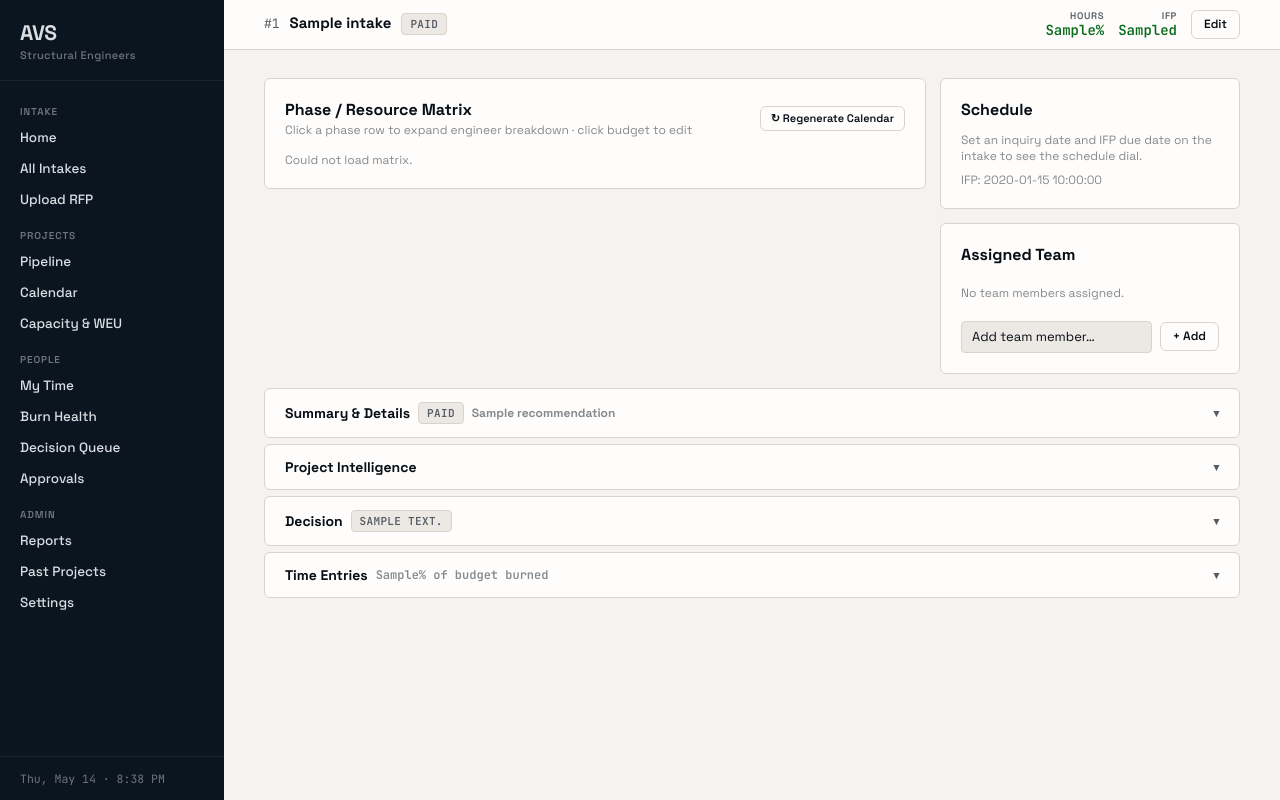
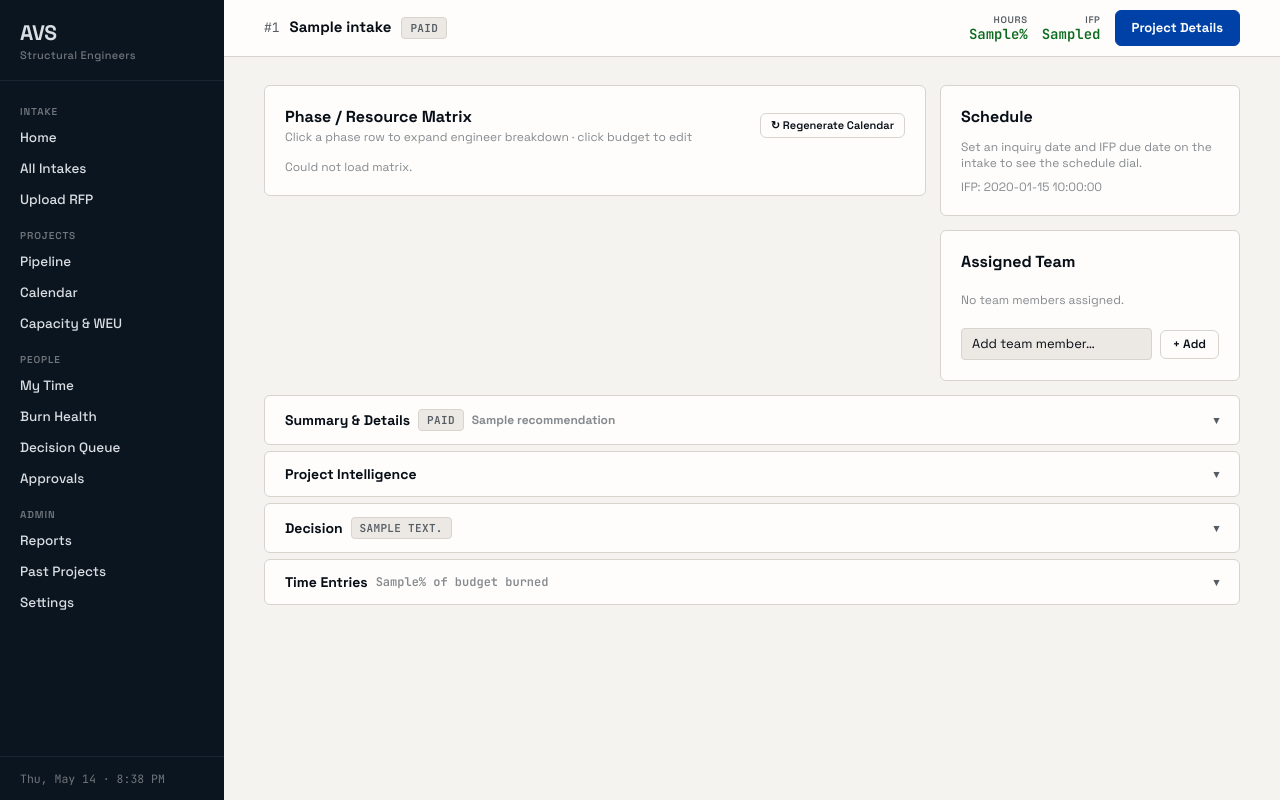
Before and after one commit to zwoodward34-create/avs-intake-gate, a FastAPI app: template app/templates/intake_view.html in a window 1280 px wide. Run offline with FastAPI, Linux system fonts and the light colour scheme; the template is opened without the code that fills it: most values are stand-ins (such as "Sample title", 1, 10 or a date in 2020); data that the repository does not hold is empty; parts of the project's set-up code (start-up, migrations or seed data) failed here and were passed over; some libraries are stand-ins or nearby versions.

Commit message:
Rename intake edit action to project details

```diff
--- a/app/templates/intake_view.html
+++ b/app/templates/intake_view.html
@@ -35,7 +35,7 @@
       </div>
     </div>
     {% endif %}
-    <a class="btn" href="/intakes/{{ intake.id }}/edit" style="font-size:12px;padding:5px 12px">Edit</a>
+    <a class="btn btn-primary" href="/intakes/{{ intake.id }}/edit" style="font-size:13px;font-weight:700;padding:8px 16px">Project Details</a>
     {% if not intake.mo_decision %}<a class="btn btn-primary" href="/mo-queue" style="font-size:12px;padding:5px 12px">Proceed →</a>{% endif %}
   </div>
 </div>
@@ -262,7 +262,7 @@
           <div>{{ intake.recommendation_reason or "—" }}</div>
           <div class="hr"></div>
           <div class="actions">
-            <a class="btn" href="/intakes/{{ intake.id }}/edit">Edit</a>
+            <a class="btn btn-primary" href="/intakes/{{ intake.id }}/edit" style="font-size:13px;font-weight:700;padding:8px 16px">Project Details</a>
             {% if not intake.mo_decision %}
               <a class="btn btn-primary" href="/mo-queue">Proceed →</a>
             {% endif %}
```
